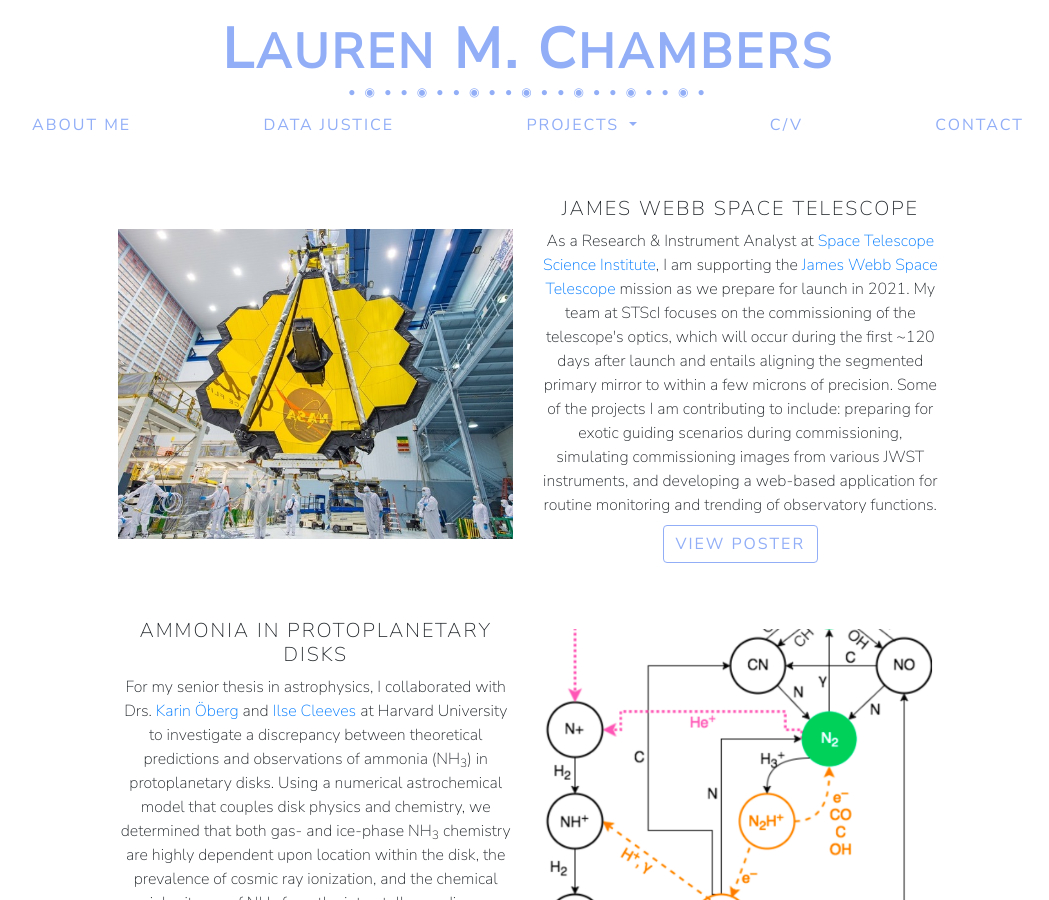
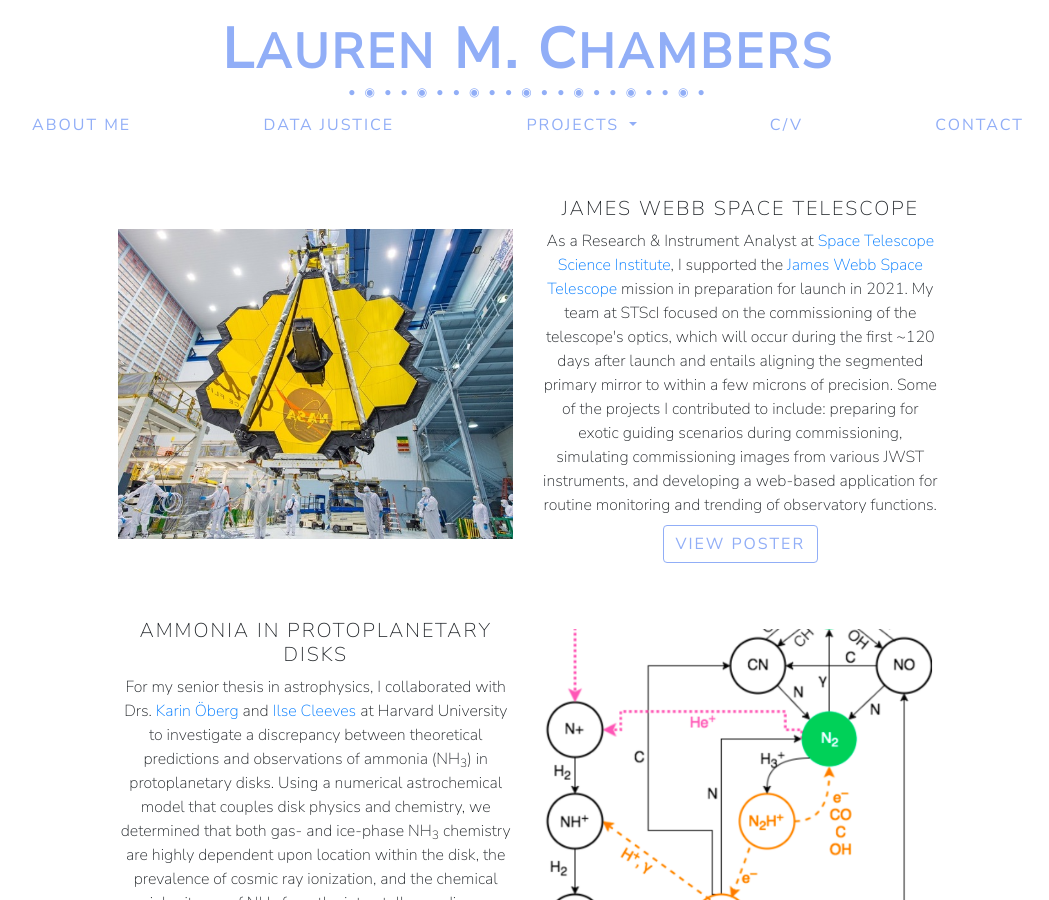
Before and after one commit to smhurwitz/smhurwitz.github.io, a Jekyll site: the page built from astro.html, in a window 1280 px wide and 900 px high. Shown: the whole window, without its empty margins (112-1161 px from the left). Built offline with Jekyll 4.4.1, drawn with Linux system fonts in a browser that asks for light colours; nearby versions of some CDN libraries; some of the changed text lies outside the part shown.

Commit message:
STScI to past tense, update Ilse's link

```diff
--- a/astro.html
+++ b/astro.html
@@ -13,7 +13,16 @@
 
       <div class="col-md-6">
         <h5>JAMES WEBB SPACE TELESCOPE</h5>
-        As a Research & Instrument Analyst at <a href="http://www.stsci.edu/" target='_blank'>Space Telescope Science Institute</a>, I am supporting the <a href="https://www.jwst.nasa.gov/" target='_blank'>James Webb Space Telescope</a> mission as we prepare for launch in 2021. My team at STScI focuses on the commissioning of the telescope's optics, which will occur during the first ~120 days after launch and entails aligning the segmented primary mirror to within a few microns of precision. Some of the projects I am contributing to include: preparing for exotic guiding scenarios during commissioning, simulating commissioning images from various JWST instruments, and developing a web-based application for routine monitoring and trending of observatory functions. <br>
+        As a Research & Instrument Analyst at <a href="http://www.stsci.edu/" target='_blank'>
+        Space Telescope Science Institute</a>, I supported the
+        <a href="https://www.jwst.nasa.gov/" target='_blank'>James Webb Space Telescope</a>
+        mission in preparation for launch in 2021. My team at STScI focused on the commissioning
+        of the telescope's optics, which will occur during the first ~120 days after launch and
+        entails aligning the segmented primary mirror to within a few microns of precision.
+        Some of the projects I contributed to include: preparing for exotic guiding
+        scenarios during commissioning, simulating commissioning images from various JWST
+        instruments, and developing a web-based application for routine monitoring and
+        trending of observatory functions. <br>
 
         <!-- Add poster view button -->
       <a class="btn btn-outline-secondary my-2 mx-2 d-none d-sm-inline-block" role="button" onclick="open_modal_poster('mirage');">VIEW POSTER</a>
@@ -37,7 +46,15 @@
 
       <div class="col-md-6">
         <h5>AMMONIA IN PROTOPLANETARY DISKS</h5>
-        For my senior thesis in astrophysics, I collaborated with Drs. <a href="https://www.cfa.harvard.edu/~koberg/Home.html" target='_blank'>Karin &Ouml;berg</a> and <a href="https://www.cfa.harvard.edu/~lcleeves/index.html" target='_blank'>Ilse Cleeves</a> at Harvard University to investigate a discrepancy between theoretical predictions and observations of ammonia (NH<sub>3</sub>) in protoplanetary disks. Using a numerical astrochemical model that couples disk physics and chemistry, we determined that both gas- and ice-phase NH<sub>3</sub> chemistry are highly dependent upon location within the disk, the prevalence of cosmic ray ionization, and the chemical inheritance of NH<sub>3</sub> from the interstellar medium. </br>
+        For my senior thesis in astrophysics, I collaborated with Drs.
+        <a href="https://www.cfa.harvard.edu/~koberg/Home.html" target='_blank'>Karin &Ouml;berg</a> and
+        <a href="http://people.virginia.edu/~lic3f/" target='_blank'>Ilse Cleeves</a>
+        at Harvard University to investigate a discrepancy between theoretical predictions and
+        observations of ammonia (NH<sub>3</sub>) in protoplanetary disks. Using a numerical
+        astrochemical model that couples disk physics and chemistry, we determined that both
+        gas- and ice-phase NH<sub>3</sub> chemistry are highly dependent upon location within
+        the disk, the prevalence of cosmic ray ionization, and the chemical inheritance of
+        NH<sub>3</sub> from the interstellar medium. </br>
 
         <!-- Add PDF download button -->
         <a class="btn btn-outline-secondary my-2 mx-2" role="button" target="_blank" href="pdfs/Chambers_ASTRThesis.pdf">READ IT</a>
```
Also changed, not shown: other parts of astro.html (+1 -1 lines).
